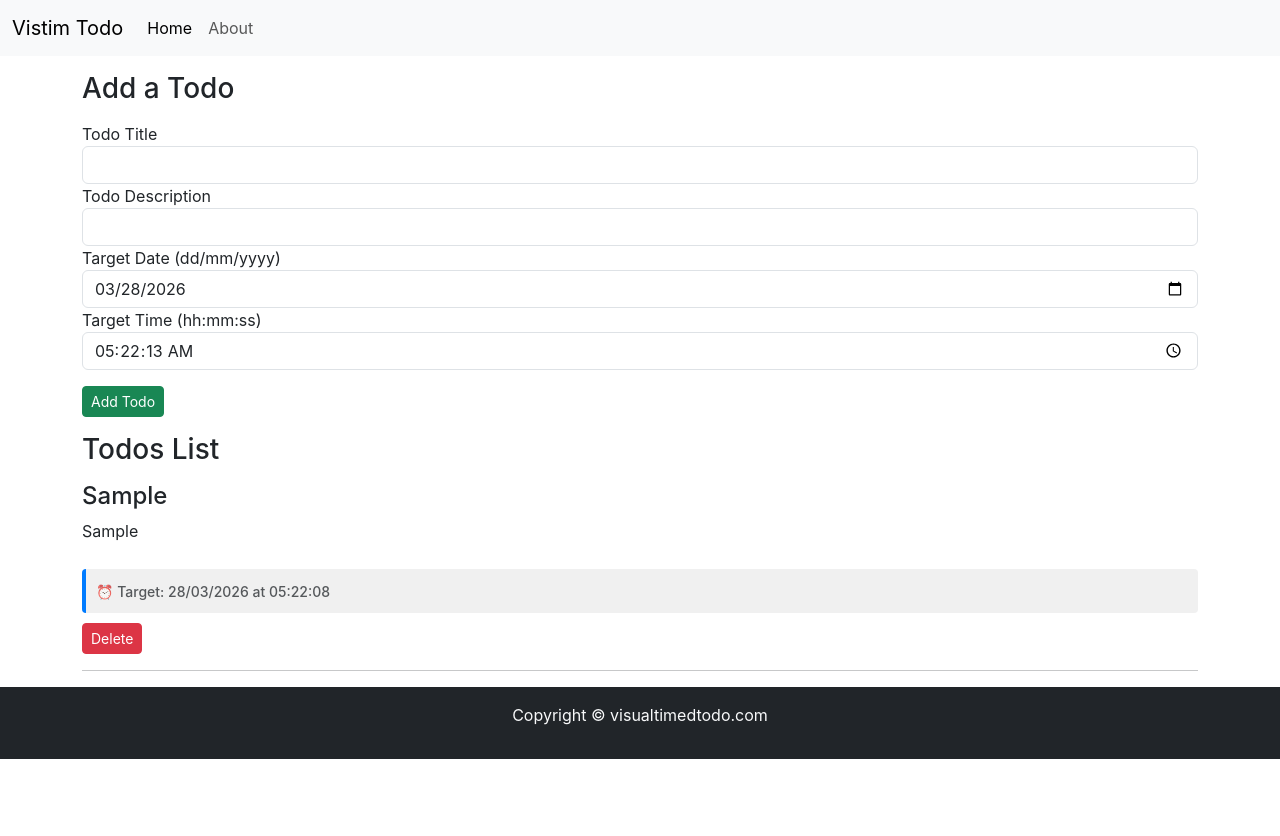
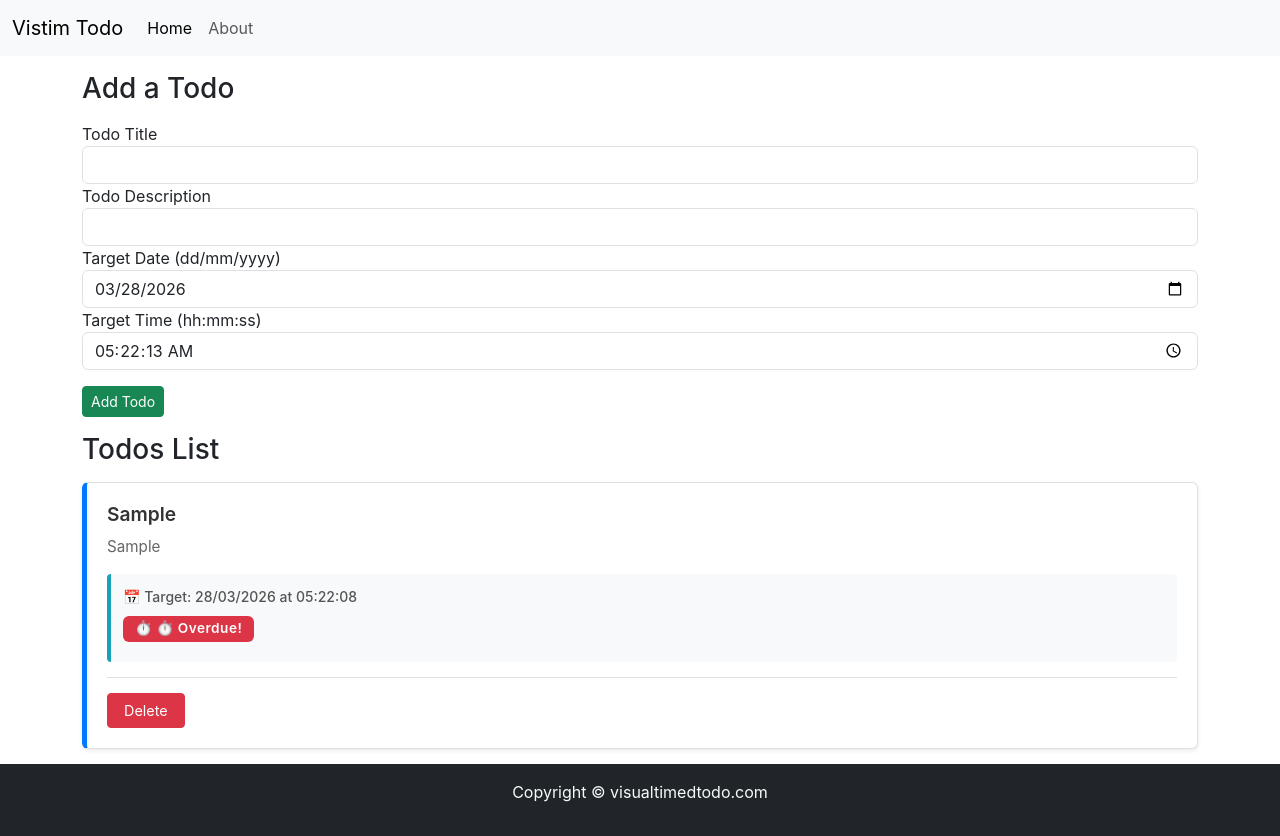
Before and after one commit to atr86/vistim-todo, a React (Create React App) app: page / in a window 1280 px wide. Both pictures are taken after typing "Sample", "Sample" into the empty fields and a click on the button "Add Todo". Before the commit the page ends 800 px from the top, so only its background shows below. Built offline with nearby package versions, Linux system fonts and the light colour scheme.

Commit message:
Time Left

```diff
--- a/src/App.css
+++ b/src/App.css
@@ -36,19 +36,3 @@
     transform: rotate(360deg);
   }
 }
-
-/* Time Target Styling */
-.time-target-info {
-  margin: 10px 0;
-  padding: 10px;
-  background-color: #f0f0f0;
-  border-left: 4px solid #007bff;
-  border-radius: 4px;
-  display: inline-block;
-  width: 100%;
-}
-
-.time-target-info small {
-  color: #666;
-  font-weight: 500;
-}
--- /dev/null
+++ b/src/MyComponents/TodoItem.css
@@ -0,0 +1,94 @@
+.todo-item-container {
+  background-color: #ffffff;
+  border: 1px solid #e0e0e0;
+  border-left: 5px solid #007bff;
+  border-radius: 6px;
+  padding: 20px;
+  margin: 15px 0;
+  box-shadow: 0 2px 4px rgba(0, 0, 0, 0.08);
+  transition: box-shadow 0.3s ease, transform 0.2s ease;
+}
+
+.todo-item-container:hover {
+  box-shadow: 0 4px 8px rgba(0, 0, 0, 0.12);
+  transform: translateY(-2px);
+}
+
+.todo-item-container h4 {
+  margin: 0 0 10px 0;
+  color: #333;
+  font-size: 1.2rem;
+  font-weight: 600;
+}
+
+.todo-item-container p {
+  margin: 0 0 15px 0;
+  color: #666;
+  font-size: 0.95rem;
+  line-height: 1.5;
+}
+
+.time-target-info {
+  margin: 15px 0;
+  padding: 12px;
+  background-color: #f8f9fa;
+  border-left: 4px solid #17a2b8;
+  border-radius: 4px;
+  display: block;
+}
+
+.time-target-info small {
+  display: block;
+  color: #555;
+  font-weight: 500;
+  margin-bottom: 8px;
+}
+
+.time-target-info .badge {
+  font-size: 0.85rem;
+  padding: 6px 12px;
+  display: inline-block;
+  font-weight: 600;
+  letter-spacing: 0.5px;
+}
+
+.todo-actions {
+  margin-top: 15px;
+  padding-top: 15px;
+  border-top: 1px solid #e0e0e0;
+  display: flex;
+  gap: 10px;
+  justify-content: flex-start;
+}
+
+.todo-actions .btn {
+  padding: 6px 16px;
+  font-size: 0.9rem;
+  border-radius: 4px;
+  transition: all 0.2s ease;
+}
+
+.todo-actions .btn:hover {
+  transform: scale(1.05);
+}
+
+/* Badge color variants */
+.bg-danger {
+  background-color: #dc3545 !important;
+  color: #fff !important;
+}
+
+.bg-warning {
+  background-color: #ffc107 !important;
+  color: #333 !important;
+}
+
+.bg-info {
+  background-color: #17a2b8 !important;
+  color: #fff !important;
+}
+
+.bg-secondary {
+  background-color: #6c757d !important;
+  color: #fff !important;
+}
--- a/src/MyComponents/TodoItem.js
+++ b/src/MyComponents/TodoItem.js
@@ -1,6 +1,9 @@
-import React from 'react'
+import React, { useState, useEffect } from 'react'
+import './TodoItem.css'
 
-const TodoItem = ({ todo, onDelete }) => {
+const TodoItem = ({ todo, onDelete, calculateTimeRemaining }) => {
+  const [timeLeft, setTimeLeft] = useState({ text: 'N/A', ms: 0 });
+
   // Helper function to display date in formatted way (ddmmyyyy to dd/mm/yyyy)
   const formatDisplayDate = (dateStr) => {
     if (!dateStr || dateStr.length !== 8) return dateStr;
@@ -10,24 +13,48 @@ const TodoItem = ({ todo, onDelete }) => {
     return `${day}/${month}/${year}`;
   };
 
+  // Update time remaining every second
+  useEffect(() => {
+    const updateTimeLeft = () => {
+      const result = calculateTimeRemaining(todo.timeTargetDate, todo.timeTargetTime);
+      setTimeLeft(result);
+    };
+
+    updateTimeLeft(); // Set initial value
+    const interval = setInterval(updateTimeLeft, 1000); // Update every second
+
+    return () => clearInterval(interval); // Cleanup on unmount
+  }, [todo.timeTargetDate, todo.timeTargetTime, calculateTimeRemaining]);
+
+  // Determine color based on time remaining
+  const getStatusColor = () => {
+    const ms = timeLeft.ms;
+    const hours = ms / (1000 * 60 * 60);
+
+    if (ms <= 0) return 'danger'; // Overdue - red
+    if (hours < 1) return 'warning'; // Less than 1 hour - orange
+    if (hours < 24) return 'info'; // Less than 24 hours - blue
+    return 'secondary'; // More than 24 hours - gray
+  };
+
   return (
-    <>
-    <div>
-      {/*align="center"*/}
-      <h4 >{todo.title}</h4>
+    <div className="todo-item-container">
+      <h4>{todo.title}</h4>
       <p>{todo.desc}</p>
       {todo.timeTargetDate && todo.timeTargetTime && (
         <div className="time-target-info">
-          <small className="text-muted">
-            ⏰ Target: {formatDisplayDate(todo.timeTargetDate)} at {todo.timeTargetTime}
+          <small>
+            📅 Target: {formatDisplayDate(todo.timeTargetDate)} at {todo.timeTargetTime}
+          </small>
+          <small className={`badge bg-${getStatusColor()}`}>
+            ⏱️ {timeLeft.text}
           </small>
         </div>
       )}
-      <button className="btn btn-sm btn-danger" onClick={()=>{onDelete(todo)}}>Delete</button>
-      {/*function pass and not call... so not called at rendering otherwise*/}
+      <div className="todo-actions">
+        <button className="btn btn-sm btn-danger" onClick={()=>{onDelete(todo)}}>Delete</button>
+      </div>
     </div>
-    <hr/>
-    </>
   )
 }
 
--- a/src/MyComponents/Todos.js
+++ b/src/MyComponents/Todos.js
@@ -1,10 +1,54 @@
 import React from 'react'
 import TodoItem from "../MyComponents/TodoItem.js";
+
+// Helper function to convert ddmmyyyy and hhmmss to Date object
+const parseTodoDateTime = (dateStr, timeStr) => {
+  if (!dateStr || !timeStr) return null;
+  // dateStr format: ddmmyyyy, timeStr format: hh:mm:ss
+  const day = dateStr.substring(0, 2);
+  const month = dateStr.substring(2, 4);
+  const year = dateStr.substring(4, 8);
+  const [hours, minutes, seconds] = timeStr.split(':');
+  return new Date(`${year}-${month}-${day}T${hours}:${minutes}:${seconds}`);
+};
+
+// Helper function to calculate time remaining and format it
+const calculateTimeRemaining = (targetDate, targetTime) => {
+  const targetDateTime = parseTodoDateTime(targetDate, targetTime);
+  if (!targetDateTime) return { text: 'N/A', ms: 0 };
+
+  const now = new Date();
+  const diffMs = targetDateTime - now;
+
+  if (diffMs <= 0) return { text: '⏱️ Overdue!', ms: diffMs };
+
+  const diffDays = Math.floor(diffMs / (1000 * 60 * 60 * 24));
+  const diffHours = Math.floor((diffMs % (1000 * 60 * 60 * 24)) / (1000 * 60 * 60));
+  const diffMinutes = Math.floor((diffMs % (1000 * 60 * 60)) / (1000 * 60));
+  const diffSeconds = Math.floor((diffMs % (1000 * 60)) / 1000);
+
+  // Display in largest applicable unit
+  if (diffDays > 0) {
+    return { text: `${diffDays}d ${diffHours}h left`, ms: diffMs };
+  } else if (diffHours > 0) {
+    return { text: `${diffHours}h ${diffMinutes}m left`, ms: diffMs };
+  } else if (diffMinutes > 0) {
+    return { text: `${diffMinutes}m ${diffSeconds}s left`, ms: diffMs };
+  } else {
+    return { text: `${diffSeconds}s left`, ms: diffMs };
+  }
+};
 
 const Todos = (props) => {// here we accept parameters called props from function
    //console.log('Value of props.todos:', props.todos);
   //console.log('Type of props.todos:', typeof props.todos);
 
+  // Sort todos by time remaining (ascending - urgent ones first)
+  const sortedTodos = [...props.todos].sort((a, b) => {
+    const timeA = calculateTimeRemaining(a.timeTargetDate, a.timeTargetTime);
+    const timeB = calculateTimeRemaining(b.timeTargetDate, b.timeTargetTime);
+    return timeA.ms - timeB.ms; // Earlier deadlines first
+  });
 
   let myStyle={
     minHeight: "70 vh",
@@ -15,11 +59,11 @@ const Todos = (props) => {// here we accept parameters called props from functio
     <div className="container" style={myStyle}>
       <h3 className="my-3">Todos List</h3>
       {/* props.todos */}
-      {!Array.isArray(props.todos) || props.todos.length === 0 ? "No todos to display" :
-          props.todos.map((todo) => {
+      {!Array.isArray(sortedTodos) || sortedTodos.length === 0 ? "No todos to display" :
+          sortedTodos.map((todo) => {
             console.log(todo.sno);
             return (
-                  <TodoItem todo={todo} key={todo.sno} onDelete={props.onDelete} />
+                  <TodoItem todo={todo} key={todo.sno} onDelete={props.onDelete} calculateTimeRemaining={calculateTimeRemaining} />
         )
       })
       }
```
